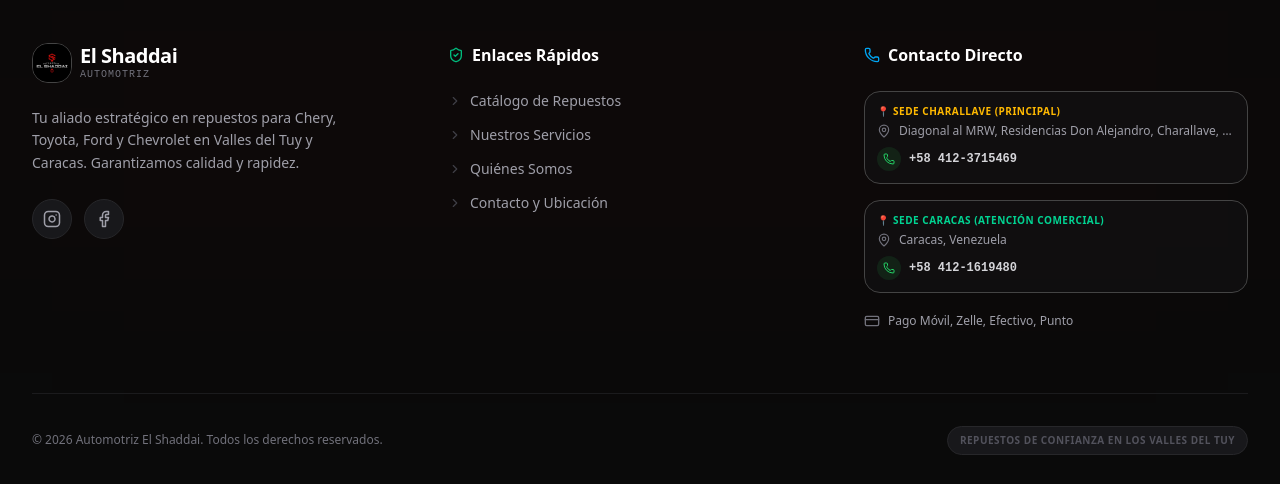
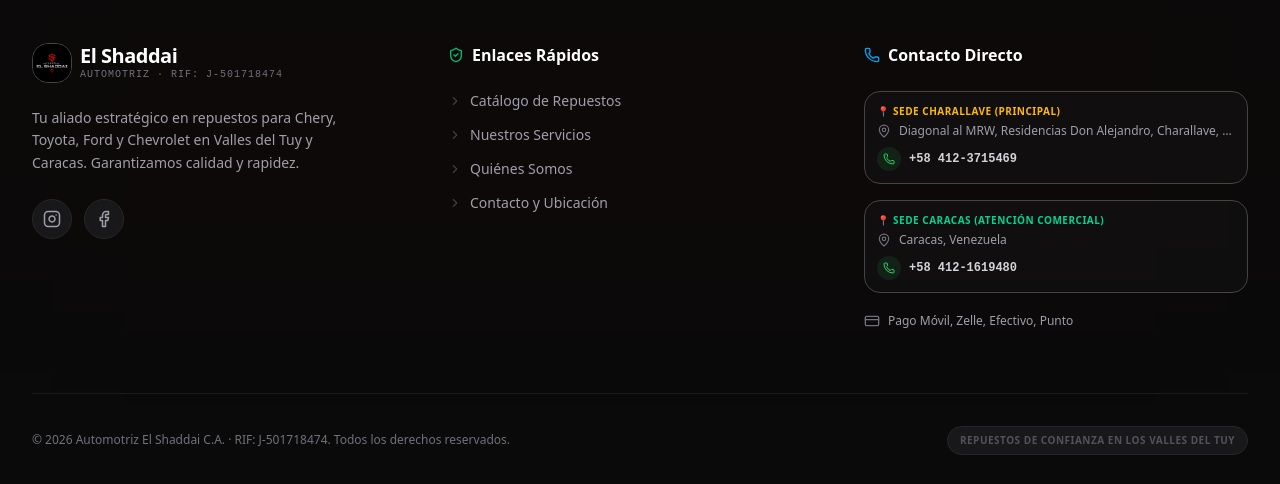
Before and after one commit to codetech-jr/automotriz-elshaddai-catalogo, a Next.js app: page / in a window 1280 px wide. Shown: the part 4305-4789 px from the top of the page. Built offline with nearby package versions, Linux system fonts and the light colour scheme; no server answers; the database is empty.

Commit message:
feat: agregar RIF J-501718474 al footer

```diff
--- a/components/SiteFooter.tsx
+++ b/components/SiteFooter.tsx
@@ -59,7 +59,7 @@ export default function SiteFooter({ settings }: SiteFooterProps) {
                   El Shaddai
                 </span>
                 <span className="text-[10px] text-zinc-500 font-mono tracking-widest leading-none mt-1 uppercase">
-                  Automotriz
+                  Automotriz · RIF: {BUSINESS.rif}
                 </span>
               </div>
             </div>
@@ -158,7 +158,7 @@ export default function SiteFooter({ settings }: SiteFooterProps) {
         {/* Bottom Copyright Bar */}
         <div className="pt-8 border-t border-zinc-800/60 flex flex-col md:flex-row items-center justify-between gap-4">
           <p className="text-zinc-500 text-xs text-center md:text-left">
-            © {new Date().getFullYear()} Automotriz El Shaddai. Todos los derechos reservados.
+            © {new Date().getFullYear()} Automotriz El Shaddai C.A. · RIF: {BUSINESS.rif}. Todos los derechos reservados.
           </p>
           <div className="flex items-center gap-2">
             <span className="text-[10px] uppercase tracking-wider text-zinc-600 font-bold bg-zinc-900 border border-zinc-800 px-3 py-1.5 rounded-full">
--- a/lib/config.ts
+++ b/lib/config.ts
@@ -1,6 +1,7 @@
 // Business configuration for Automotriz El Shaddai
 export const BUSINESS = {
   name: "Automotriz El Shaddai",
+  rif: "J-501718474",
   phone: "584123715469", // WhatsApp principal (Charallave)
   phoneCaracas: "584121619480", // WhatsApp Sede Caracas
   branches: {
```
